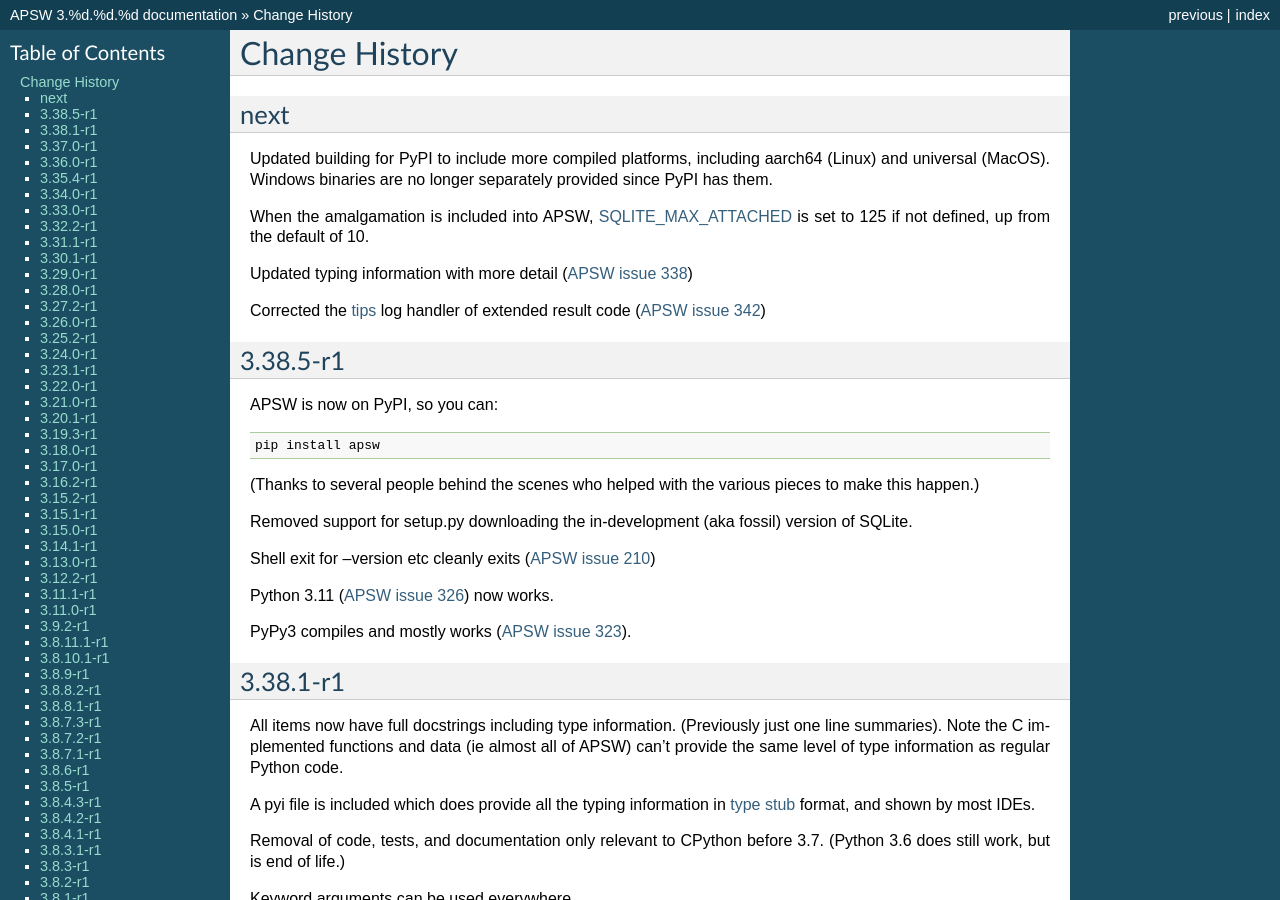
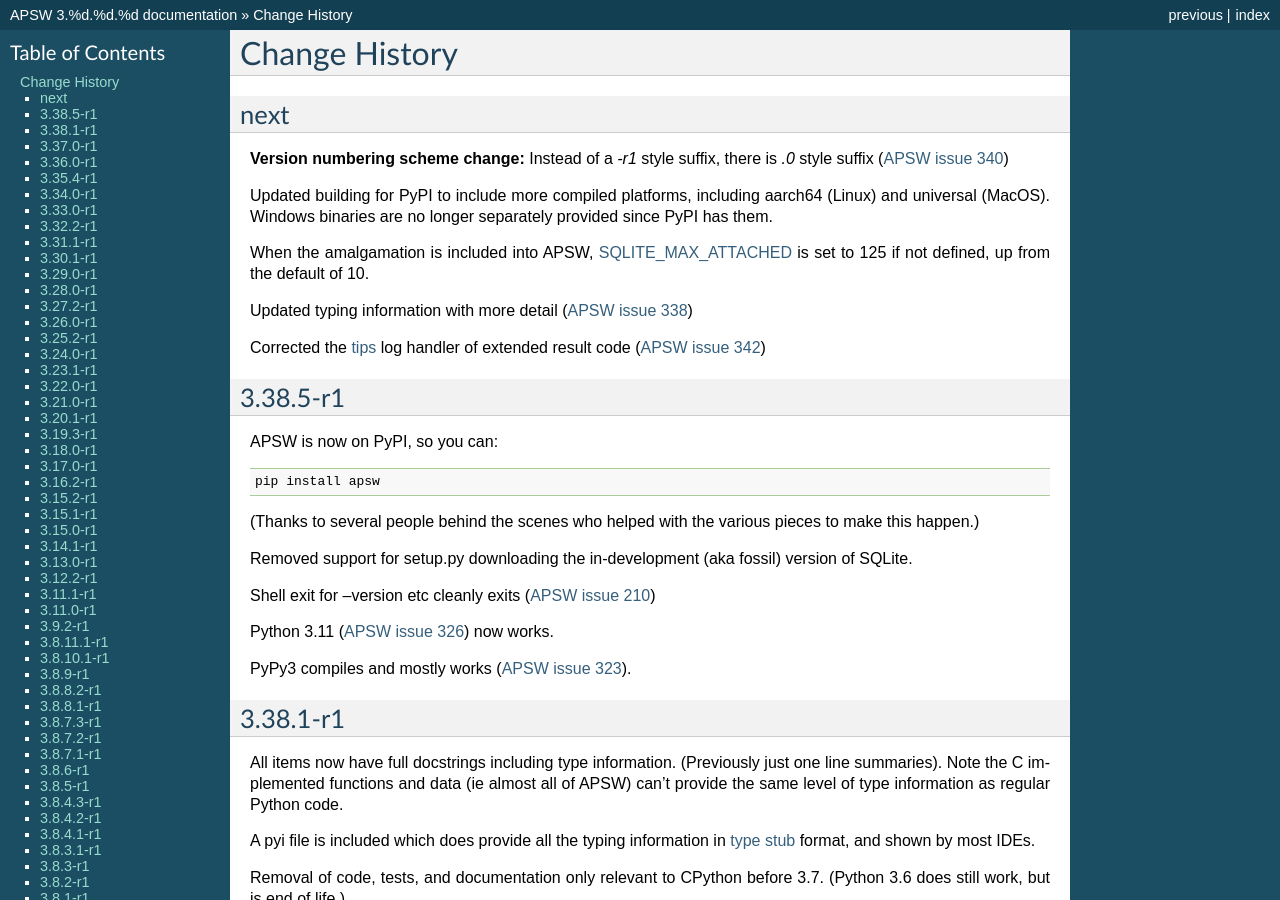
Before and after one commit to rogerbinns/apsw, a Sphinx documentation site: the page built from doc/changes.rst, in a window 1280 px wide and 900 px high. Built offline with Sphinx 7.4.7, drawn with Linux system fonts in a browser that asks for light colours; pages that are not in the unit, such as notebooks, are missing from menus; the version number is read from the project's files by our own code.

Commit message:
Changelog version scheme change #340

```diff
--- a/doc/changes.rst
+++ b/doc/changes.rst
@@ -4,6 +4,9 @@
 
 next
 ====
+
+**Version numbering scheme change:** Instead of a *-r1* style suffix,
+there is *.0* style suffix (:issue:`340`)
 
 Updated building for PyPI to include more compiled platforms,
 including aarch64 (Linux) and universal (MacOS).  Windows binaries are
```
